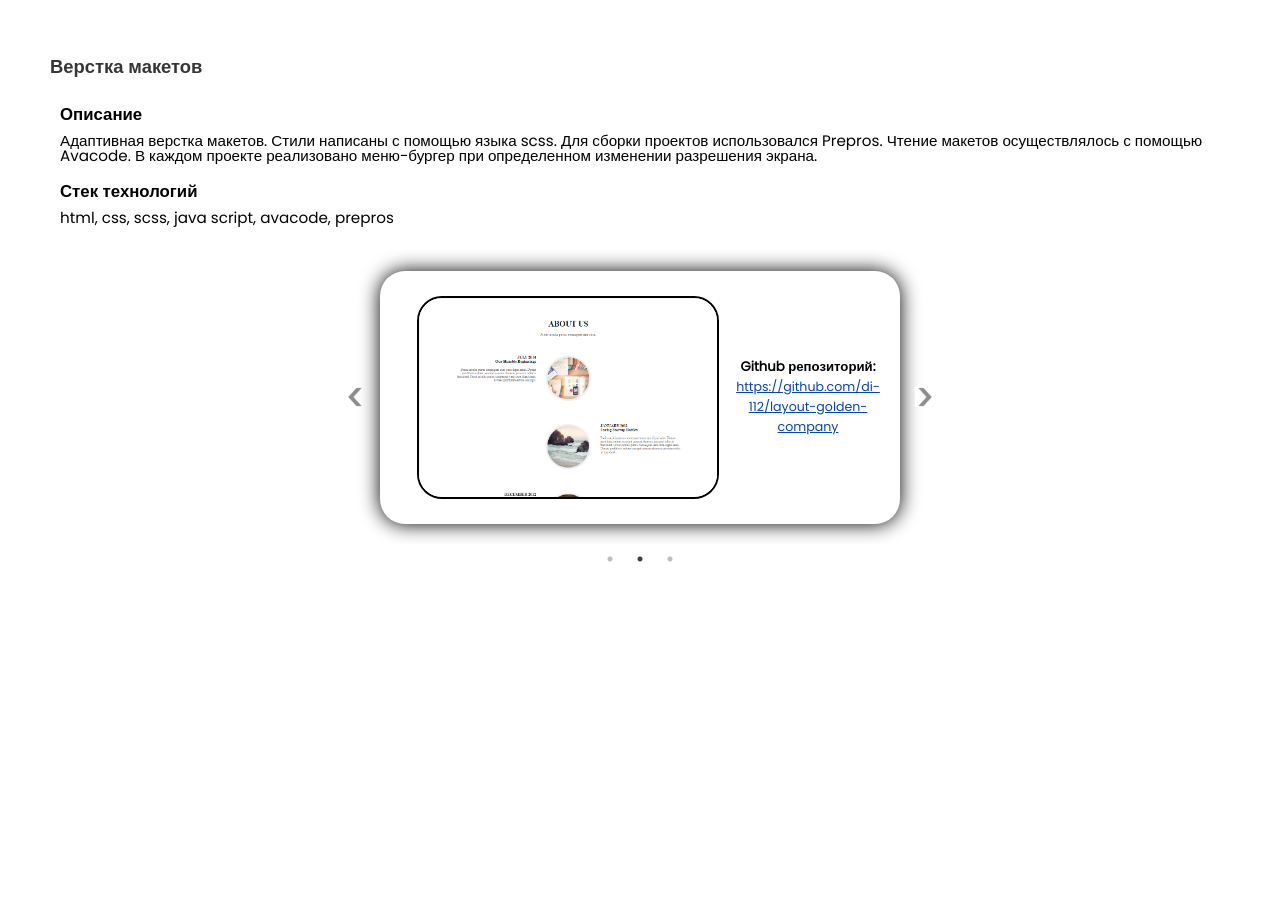
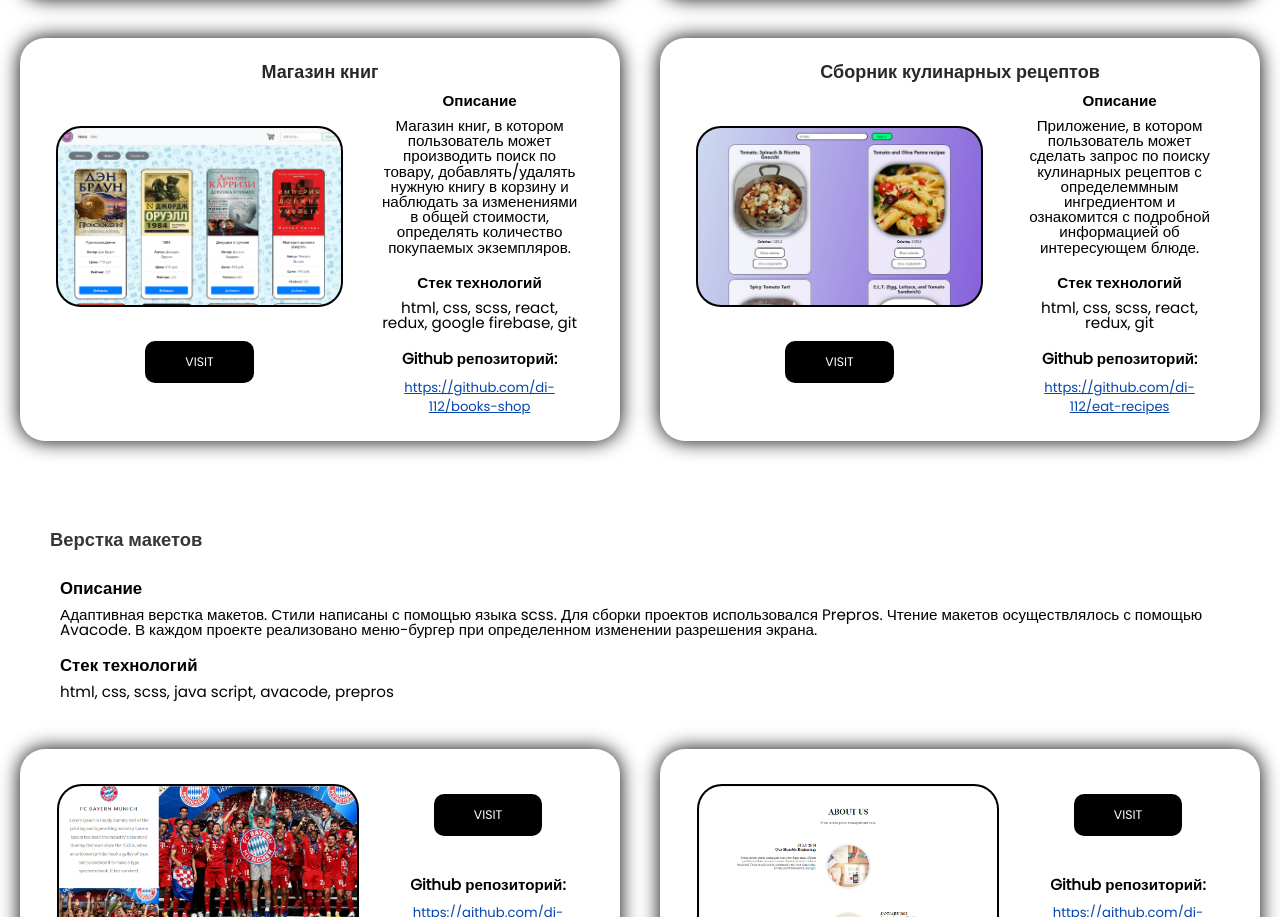
Before and after one commit to di-112/my-resume-portfolio, a React (Create React App) app: page / in a window 1280 px wide. Shown: the part 1535-2452 px from the top of the page. Before the commit the page ends 2129 px from the top, so only its background shows below. Built offline with nearby package versions, Linux system fonts and the light colour scheme.

Commit message:
added grid for works-list

```diff
--- a/public/index.html
+++ b/public/index.html
@@ -2,7 +2,7 @@
 <html lang="en">
   <head>
     <meta charset="utf-8" />
-    <link rel="icon" href="../src/image/icon.png" />
+    <link rel="shortcut-icon" href="../src/image/icon.png" />
     <link rel="stylesheet" type="text/css" href="//cdn.jsdelivr.net/npm/slick-carousel@1.8.1/slick/slick.css"/>
 
     <meta name="viewport" content="width=device-width, initial-scale=1" />
--- a/src/components/me/me.jsx
+++ b/src/components/me/me.jsx
@@ -5,8 +5,8 @@ const Me = () => {
    return (
       <div className='me'>
          <div className='me__name'>
-            <span className='me__firstName'>gfdgdfg</span>
-            <span className='me__lastName'>ghfh</span>
+            <span className='me__firstName'>Везанкин</span>
+            <span className='me__lastName'>Дмитрий</span>
             <span className='me__profession'>Junior frontend developmer</span>
          </div>
          <div className='me__img' >
--- a/src/components/myWorks/myWorks.jsx
+++ b/src/components/myWorks/myWorks.jsx
@@ -92,43 +92,24 @@ export default class MyWorks extends Component {
          swipe: false,
       };
    return (
-      <section className="myWorks">
+      <section className='myWorks'>
          <h2 className='myWorks__title title'>Портфолио</h2>
-         <div className="myWorks__react">
-            <h3 className='myWorks__subtitle'>React приложения</h3>
-            <div className="myWorks__info">
-               <div className="myWorks__descr">
-               <h3>Описание</h3>
-               <p>Приложения выполнены с помощью библиотеки redux. Задействованы react hooks.
-                  Для написания стилей использовался scss. Запросы на сервер выполняются с помощью библиотеки axios.</p>
-               </div>
-            </div>
-            <Slider className='myWorks__slider' {...settingsForSLider}>
-               {
-                  this.state.myWorksReact&&this.state.myWorksReact.map(work=><div> <Work {...work} /> </div>)
-               }
-            </Slider>
-         </div>
-         <div className="myWorks__layouts">
-            <h3 className='myWorks__subtitle'>Верстка макетов</h3>
-               <div className="myWorks__info">
-                  <div className="myWorks__descr">
-                     <h3>Описание</h3>
-                     <p>Адаптивная верстка макетов. Стили написаны с помощью языка scss. Для сборки проектов
+         <MyWorksSection
+            className='myWorks__react' subtitle='React приложения'
+            descr={`Приложения выполнены с помощью библиотеки redux. Задействованы react hooks.
+            Для написания стилей использовался scss. Запросы на сервер выполняются с помощью библиотеки axios.`}
+            myWorks={this.state.myWorksReact}
+            settingsForSLider={settingsForSLider}
+         />
+          <MyWorksSection
+            className='myWorks__layouts' subtitle='Верстка макетов'
+            descr={`Адаптивная верстка макетов. Стили написаны с помощью языка scss. Для сборки проектов
             использовался Prepros. Чтение макетов осуществлялось с помощью Avacode.
-                     В каждом проекте реализовано меню-бургер при определенном изменении разрешения экрана.</p>
-                  </div>
-                  <div className="myWorks__technology">
-                     <h3>Стек технологий</h3>
-                     <p>html, css, scss, java script, avacode, prepros</p>
-                  </div>
-               </div>
-               <Slider className='myWorks__slider layouts' {...settingsForSLider}>
-                  {
-                     this.state.myWorksLayouts&&this.state.myWorksLayouts.map(work=><div> <Work {...work} /> </div>)
-                  }
-               </Slider>
-         </div>
+            В каждом проекте реализовано меню-бургер при определенном изменении разрешения экрана.`}
+            myWorks={this.state.myWorksLayouts}
+            settingsForSLider={settingsForSLider}
+            layouts={true}
+         />
       </section>
    )
 }
@@ -136,15 +117,59 @@ export default class MyWorks extends Component {
 
 const img = 'https://avatars.mds.yandex.net/get-pdb/1942669/a3073064-784c-4bbf-92bf-2f742284a07f/s1200?webp=false'
 
+
+const MyWorksSection = (props) => {
+   return (
+      <div className={props.className}>
+            <h3 className='myWorks__subtitle'>{props.subtitle}</h3>
+            <div className="myWorks__info">
+               <div className="myWorks__descr">
+                  <h3>Описание</h3>
+                  <p>{props.descr}</p>
+               </div>
+               {props.layouts &&
+                  <div className="myWorks__technology">
+                     <h3>Стек технологий</h3>
+                     <p>html, css, scss, java script, avacode, prepros</p>
+                  </div>}
+            </div>
+            <WorksGrid myWorks={ props.myWorks} settings={props.settingsForSLider} layouts={props.layouts}/>
+      </div>
+   )
+}
+
+const WorksGrid = (props) => {
+   return (
+      <div className={`myWorks__grid ${props.layouts&&'layouts'}`}>
+      {
+         props.myWorks&&props.myWorks.map(work=><div> <Work {...work} /> </div>)
+      }
+      </div>
+   )
+}
+
+const WorksSLider = (props) => {
+   return (
+      <Slider className={`myWorks__slider ${props.layouts&&'layouts'}`} {...props.settings}>
+      {
+          props.myWorks&&props.myWorks.map(work=><div> <Work {...work} /> </div>)
+      }
+      </Slider>
+   )
+}
+
 const Work = (props) => {
    if(props.title&&props.descr&&props.tech) return (
       <div className='myWorks__work work'>
          <h2 className='work__title'>{props.title}</h2>
+         <div className='work__visit'>
             <div className='work__img'>
                <img src={props.img?props.img:img} alt='no image'/>
                <div className='work__hover'>
-               <a href={props.href?props.href:''} target='blank'>Visit</a>
+                  <a className='work__ref' href={props.href?props.href:''} target='blank'>Visit</a>
                </div>
+            </div>
+            <a  className='work__ref' href={props.href?props.href:''} target='blank'>Visit</a>
          </div>
          <div className="work__info">
             <div className="work__descr">
@@ -156,21 +181,26 @@ const Work = (props) => {
                <p>{props.tech}</p>
             </div>
             <div className='work__GHref'>
-               <span>Github репозиторий: </span><a target='blank' href={props.GHref}> {props.GHref?props.GHref:''}</a>
+               <h3>Github репозиторий: </h3><a target='blank' href={props.GHref}> {props.GHref?props.GHref:''}</a>
             </div>
          </div>
       </div>
    )
    else return (
       <div className={'myWorks__work work layout'}>
+         <div className='work__visit'>
             <div className='work__img'>
                <img src={props.img?props.img:img} alt='no image'/>
                <div className='work__hover'>
-               <a href={props.href?props.href:''} target='blank'>Visit</a>
+                  <a className='work__ref' href={props.href?props.href:''} target='blank'>Visit</a>
                </div>
             </div>
+         </div>
+         <div className="work__info">
+            <a className='work__ref' href={props.href?props.href:''} target='blank'>Visit</a>
             <div className='work__GHref'>
-            <span>Github репозиторий: </span> <a target='blank' href={props.GHref}> {props.GHref?props.GHref:''}</a>
+               <h3>Github репозиторий: </h3> <a target='blank' href={props.GHref}> {props.GHref?props.GHref:''}</a>
+            </div>
          </div>
       </div>
    )
--- a/src/components/myWorks/myWorks.scss
+++ b/src/components/myWorks/myWorks.scss
@@ -1,6 +1,5 @@
 .myWorks{
    text-align: center;
-   padding: 0 0 50px 0;
    position: relative;
    margin: 0 auto;
    animation: move-up 2s ease;
@@ -47,22 +46,15 @@
 }
 
 .myWorks__grid{
-   display: block;
+   display: grid;
+   padding: 25px 0 10px;
    grid-template-columns: repeat(2, 1fr);
    grid-gap: 40px;
-   justify-content: center;
    @media (max-width: 1250px) {
       display: block;
    }
-   &.layouts{
-      grid-template-columns: repeat(3, 1fr);
-      align-items: center;
-      & .work__img{ margin-bottom: 20px;}
-    }
 }
-.slick-list{
-   overflow: hidden;
-}
+
 .myWorks__slider{
    width: 80%;
    margin: 0 auto;
@@ -98,41 +90,57 @@
         width:90%;
      }
     }
+   .work{
+      width: 85%;
+   }
 }
 
-.myWorks__slider .work{
-   width: 85%;
+.work{
+   width: 100%;
+   height: 100%;
    margin: 0 auto;
    padding: 25px 20px;
    box-shadow: 0 0 20px black;
    border-radius: 25px;
    display: grid;
-   align-items: center;
    grid-template-columns: 57% 43%;
    grid-template-rows: 30px auto;
    grid-template-areas:
    "title title"
    "img description";
+   align-items: start;
+
    & .work__title{
       @include adaptiv-font(20,15);
       grid-area: title;
       font-weight: bold;
+      margin-bottom: 20px;
       &::first-letter{text-transform: uppercase;}
       color: #282828;
-      margin-bottom: 20px;
    }
-   &.layout{
+
+   & .work__visit{
+      grid-area: img;
       display: flex;
+      height: 90%;
       width: 100%;
+      flex-direction: column;
+      justify-content: space-around;
+      align-self: center;
+   }
+
+   & .work__ref {
+      padding: 15px 40px;
+      color: white;
       margin: 0 auto;
-      justify-content: center;
-      align-items: center;
-      & .work__img{ flex: 0 0 70%;}
-      & .work__GHref{
-         @include adaptiv-font(14,12);
-         & a {  @include adaptiv-font(13,12);}
-      }
+      text-transform: uppercase;
+      background: black;
+      border-radius: 10px;
+      @include adaptiv-font(14,10);
+      @media (max-width:600px) {
+         padding: 10px 15px;}
    }
+
    & .work__img{
       position: relative;
       grid-area: img;
@@ -163,16 +171,6 @@
          transition: all 0.7s ease 0s;
          border: 2px solid black;
          border-radius: 25px;
-         & a {
-            padding: 20px 40px;
-            color: white;
-            text-transform: uppercase;
-            background: black;
-            border-radius: 10px;
-            @include adaptiv-font(18,10);
-            @media (max-width:600px) {
-               padding: 10px 15px;}
-         }
          @media (max-width:600px) {
             width:100%;
          }
@@ -181,23 +179,29 @@
          & .work__hover {opacity: 1;}
       }
    }
+
    & .work__info{
       grid-area: description;
       padding: 0 20px;
-      text-align: left;
+      height: 100%;
+      width: 100%;
+      justify-content: center;
+      align-items: center;
+      text-align: unset;
       @include adaptiv-font(16,14);
       & div{
          margin-bottom: 20px;
+         &:last-child{margin-bottom: 0px}
       }
       & div h3{
          font-weight: bold;
          @include adaptiv-font(16,14);
-         margin-bottom: 15px;
+         margin-bottom: 10px;
       }
    }
    & .work__GHref{
       font-weight: bold;
-      line-height: 20px;
+      line-height: 18px;
       @include adaptiv-font(16,14);
       &::first-letter{text-transform: uppercase;}
       & a{
@@ -207,20 +211,43 @@
          color:rgb(6,69,173);
       }
    }
+
+   &.layout{
+      display: flex;
+      width: 100%;
+      height: 100%;
+      margin: 0 auto;
+      & .work__visit{ flex: 0 0 60%;}
+      & .work__info{
+         display: flex;
+         flex-direction: column;
+         justify-content: space-around;
+         align-items: center;
+      }
+      & .work__GHref {
+         margin-bottom: 0;
+         & h3{ margin-bottom: 10px;}
+         @include adaptiv-font(14,12);
+         & .work__ref{  @include adaptiv-font(13,12);}
+      }
+   }
+
    @media (max-width: 850px) {
       width: 100%;
       padding: 10px;
       max-width: 450px;
       margin: 0 auto 40px;
       display: block;
-      .work__img img{
+      .work__visit{
          margin-bottom: 20px;
-      }
+         & .work__img{
+            margin-bottom: 10px;
+         }
+   }
       &.layout{
          flex-direction: column;
-         & img {
-         width: 80%;
-         }
+         margin-bottom: 40px;
+         & .work__ref{margin-bottom: 20px;}
       }
    }
    @media (max-width: 700px) {
```
Also changed, not shown: 1 other file (tests, documents, lock files or other folders). Lines whose indentation alone changed are shown as unchanged.
